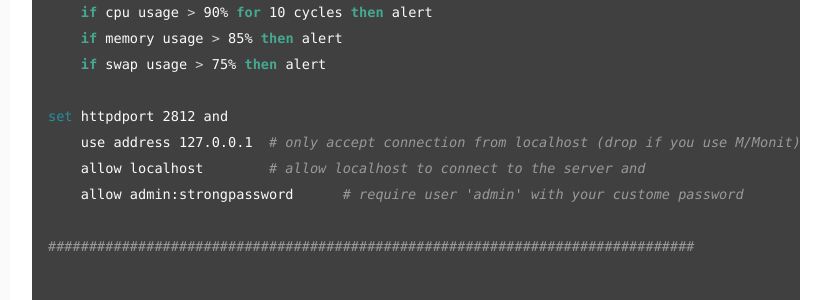
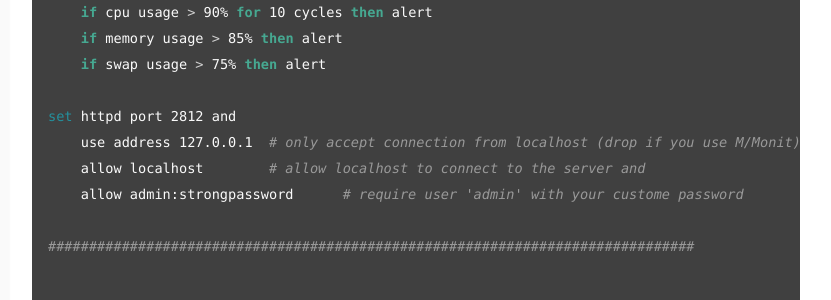
Before and after one commit to ruifengz90/ruifengz90.github.io, a Jekyll site: the page built from _posts/2020-01-01-monit-check-linux-status.md, in a window 1280 px wide and 900 px high, scrolled down 2395 px. Shown: the part 152-452 px from the top of the window, without its empty margins (280-1111 px from the left). Built offline with Jekyll 4.4.1, drawn with Linux system fonts in a browser that asks for light colours; some of the changed text lies outside the part shown.

Commit message:
Update 2020-01-01-monit-check-linux-status.md

````diff
--- a/_posts/2020-01-01-monit-check-linux-status.md
+++ b/_posts/2020-01-01-monit-check-linux-status.md
@@ -38,7 +38,7 @@ username和set mail-format from设置应该一致。
 并且这样配置 /etc/monitrc 或 /etc/monit/monitrc 中，类似如下：
 
 ```shell
-set httpdport 2812 and
+set httpd port 2812 and
     use address 0.0.0.0  # 表示监听的 IP 地址
     allow 0.0.0.0/0.0.0.0        # allow all ip to connect to the server and
     allow admin:strongpassword      # require user 'admin' with password 'monit'
@@ -100,7 +100,7 @@ check system $HOST
     if memory usage > 85% then alert
     if swap usage > 75% then alert
 
-set httpdport 2812 and
+set httpd port 2812 and
     use address 127.0.0.1  # only accept connection from localhost (drop if you use M/Monit)
     allow localhost        # allow localhost to connect to the server and
     allow admin:strongpassword      # require user 'admin' with your custome password
````
